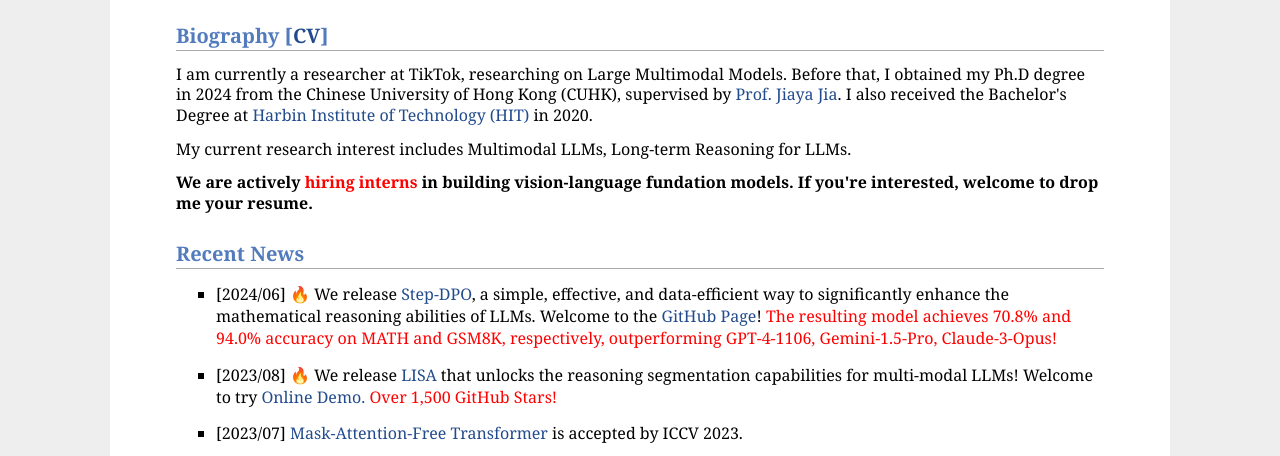
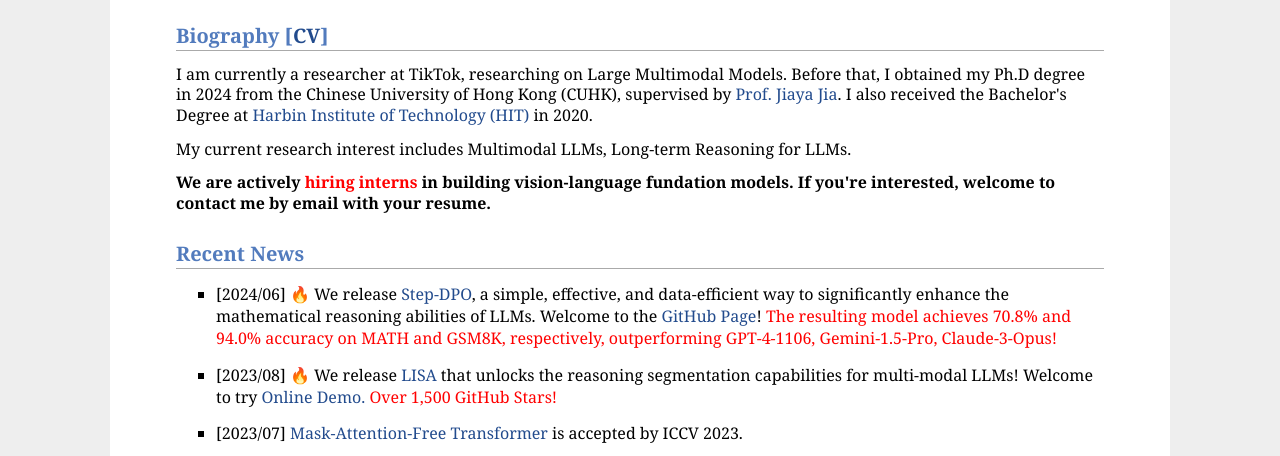
Before and after one commit to X-Lai/X-Lai.github.io, a plain HTML site: page index.html in a window 1280 px wide. Shown: the part 309-765 px from the top of the page. Drawn offline with Linux system fonts and the light colour scheme.

Commit message:
update info

```diff
--- a/index.html
+++ b/index.html
@@ -68,7 +68,7 @@ ga('send', 'pageview');
   	</p><p>
 	My current research interest includes Multimodal LLMs, Long-term Reasoning for LLMs.
 	</p><p>
-	<b>We are actively <dev style="color:red;">hiring interns</dev> in building vision-language fundation models. If you're interested, welcome to drop me your resume.</b>
+	<b>We are actively <dev style="color:red;">hiring interns</dev> in building vision-language fundation models. If you're interested, welcome to contact me by email with your resume.</b>
 	</p>
 <p></p>
 
```
